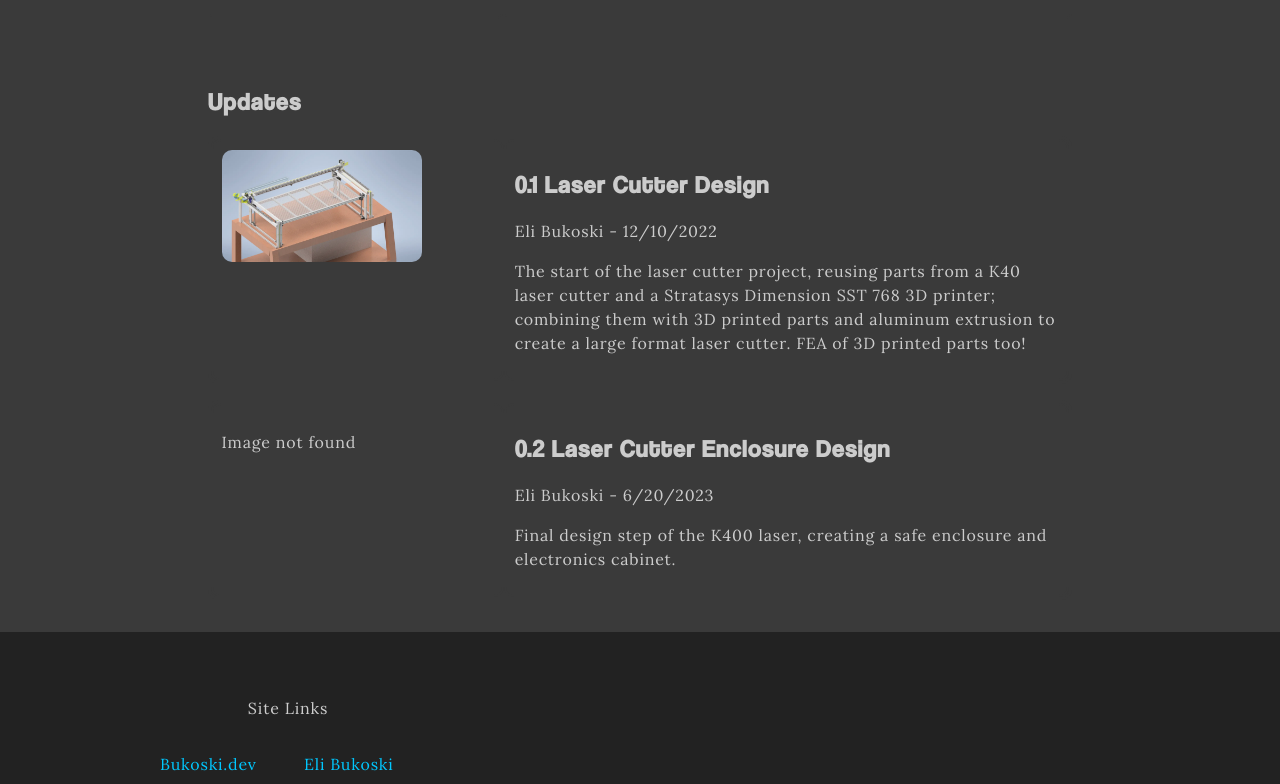
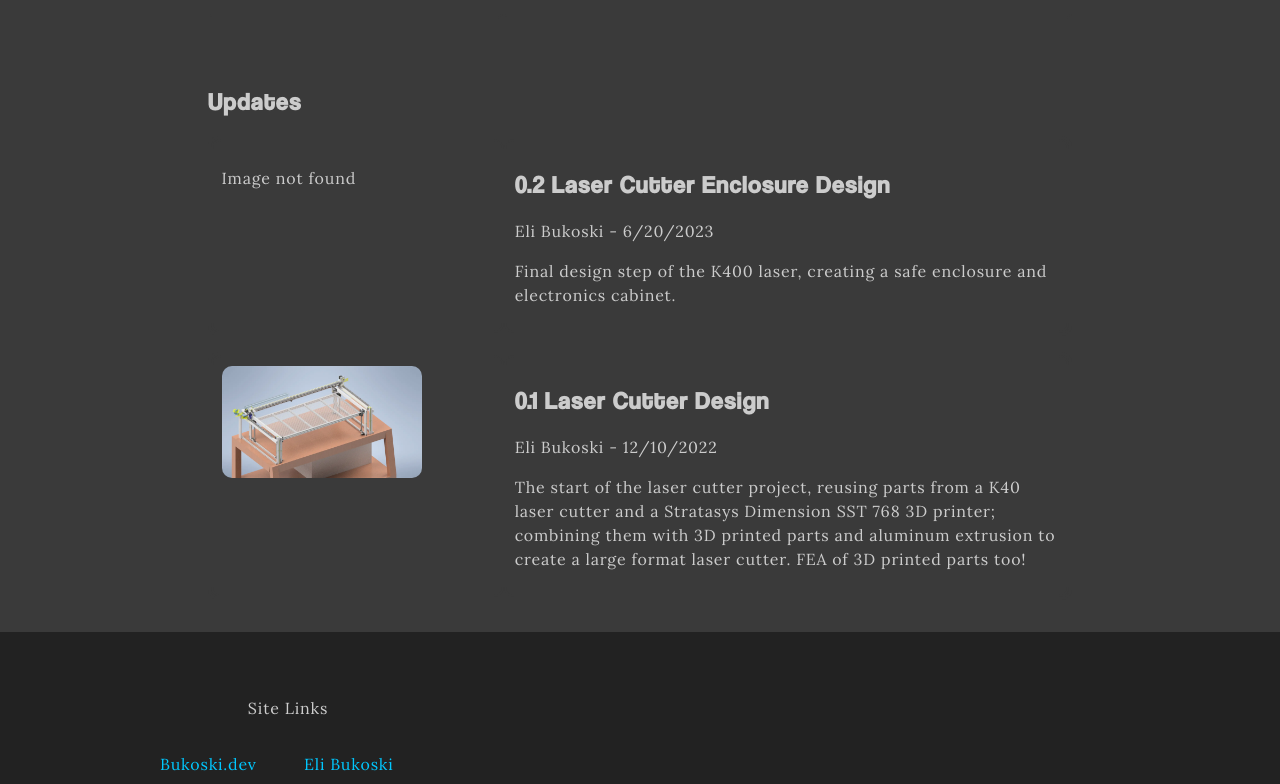
Before and after one commit to Mapy542/portfolio, a SvelteKit app: page /k400-home in a window 1280 px wide. Shown: the part 712-1496 px from the top of the page. Built offline with nearby package versions, Linux system fonts and the light colour scheme.

Commit message:
fix post ordering

```diff
--- a/src/routes/k400-home/+page.server.js
+++ b/src/routes/k400-home/+page.server.js
@@ -7,11 +7,11 @@ export async function load() {
   let category="K400-Updates";
     //otherwise, we can proceed assuming the category exists
     let postMetas = {};
-    let postSrcs = [];
 try{
      postMetas = serverReader.cachedStripMetaReplacement(Object.values(serverReader.quickIndex[category]) ?? []);
      for(const src of Object.keys(postMetas)){
-            postSrcs.push(src.split("/data")[1]);
+            postMetas[src]['source']=src.split("/data")[1];
+            console.log(postMetas[src]);
         }
 } catch(e){
     return {
@@ -19,10 +19,10 @@ try{
         error: e
     }
 }
+
     return {
         props: {
-            "postMetas": Object.values(postMetas),
-            "postSrcs": postSrcs,
+            "postMetas": Object.values(postMetas).reverse(),
         }
     }
 
--- a/src/routes/k400-home/+page.svelte
+++ b/src/routes/k400-home/+page.svelte
@@ -35,7 +35,7 @@
 <div class="post-container">
 	{#if data.props.postMetas}
 		{#each data.props.postMetas as postMeta, index}
-			<a href={data.props.postSrcs[index].replace('.md', '')}>
+			<a href={postMeta['source'].replace('.md', '')}>
 				<div class="flex-columns linkable">
 					{#if postMeta.image}
 						<div class="thirds inlinkable">
```
